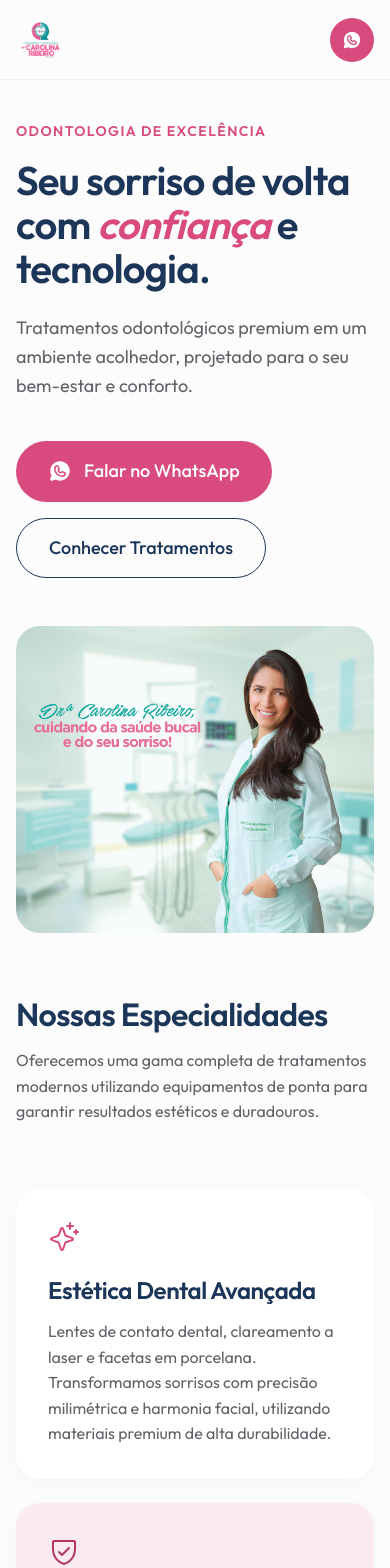
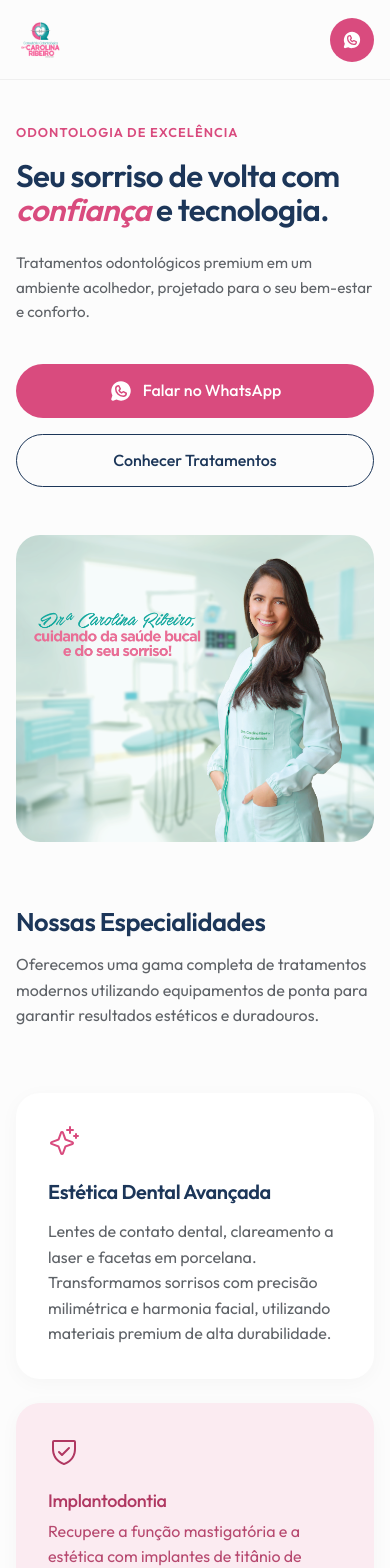
Before and after one commit to feneto7/carolinaribeiro, a React (Vite) app: page / in a window 390 px wide. Shown: the top 1568 px of the page. Built offline with nearby package versions, Linux system fonts and the light colour scheme.

Commit message:
Fix all mobile overflow issues: overflow-x hidden, responsive typography, full-width buttons on mobile

```diff
--- a/src/App.jsx
+++ b/src/App.jsx
@@ -57,11 +57,11 @@ export default function App() {
                   Tratamentos odontológicos premium em um ambiente acolhedor, projetado para o seu bem-estar e conforto.
                 </p>
                 <div className="hero-actions">
-                  <a href={whatsappLink} target="_blank" rel="noopener noreferrer" className="btn-primary">
+                  <a href={whatsappLink} target="_blank" rel="noopener noreferrer" className="btn-primary btn-full-mobile">
                     <WhatsappLogo weight="fill" size={24} />
                     Falar no WhatsApp
                   </a>
-                  <a href="#tratamentos" className="btn-secondary">
+                  <a href="#tratamentos" className="btn-secondary btn-full-mobile">
                     Conhecer Tratamentos
                   </a>
                 </div>
--- a/src/index.css
+++ b/src/index.css
@@ -38,6 +38,7 @@
 
 html {
   scroll-behavior: smooth;
+  overflow-x: hidden;
 }
 
 body {
@@ -47,6 +48,8 @@ body {
   line-height: 1.6;
   -webkit-font-smoothing: antialiased;
   -moz-osx-font-smoothing: grayscale;
+  overflow-x: hidden;
+  width: 100%;
 }
 
 img {
@@ -93,28 +96,37 @@ h1, h2, h3, h4 {
   letter-spacing: -0.02em;
 }
 
-.text-display { font-size: clamp(2.5rem, 5vw + 1rem, 4.5rem); }
-.text-h2 { font-size: clamp(2rem, 4vw + 0.5rem, 3.5rem); }
-.text-h3 { font-size: clamp(1.5rem, 3vw, 2.25rem); }
-.text-h4 { font-size: 1.25rem; font-weight: 500; }
-.text-body { font-size: 1rem; color: var(--color-text-light); max-width: 65ch; }
-.text-lead { font-size: clamp(1.125rem, 2vw, 1.25rem); color: var(--color-text-light); max-width: 55ch; }
-.text-caption { font-size: 0.875rem; text-transform: uppercase; letter-spacing: 0.1em; color: var(--color-pink); font-weight: 600; }
+.text-display { font-size: clamp(1.8rem, 8vw, 4.5rem); }
+.text-h2 { font-size: clamp(1.6rem, 6vw, 3.5rem); }
+.text-h3 { font-size: clamp(1.25rem, 4vw, 2.25rem); }
+.text-h4 { font-size: 1.125rem; font-weight: 500; }
+.text-body { font-size: 1rem; color: var(--color-text-light); }
+.text-lead { font-size: clamp(0.95rem, 2.5vw, 1.25rem); color: var(--color-text-light); }
+.text-caption { font-size: 0.8rem; text-transform: uppercase; letter-spacing: 0.08em; color: var(--color-pink); font-weight: 600; }
 
 /* Components */
 .btn-primary {
   display: inline-flex;
   align-items: center;
   justify-content: center;
-  gap: 0.75rem;
+  gap: 0.625rem;
   background-color: var(--color-pink);
   color: var(--color-white);
-  padding: 1rem 2rem;
+  padding: 0.875rem 1.5rem;
   border-radius: var(--border-radius-pill);
   font-weight: 500;
-  font-size: 1.125rem;
+  font-size: 1rem;
   transition: transform 0.2s cubic-bezier(0.16, 1, 0.3, 1), background-color 0.2s ease, box-shadow 0.2s ease;
   white-space: nowrap;
+  max-width: 100%;
+  box-sizing: border-box;
+}
+
+@media (min-width: 768px) {
+  .btn-primary {
+    padding: 1rem 2rem;
+    font-size: 1.125rem;
+  }
 }
 
 .btn-primary:hover {
@@ -131,15 +143,24 @@ h1, h2, h3, h4 {
   display: inline-flex;
   align-items: center;
   justify-content: center;
-  gap: 0.75rem;
+  gap: 0.625rem;
   background-color: transparent;
   color: var(--color-blue);
   border: 1px solid var(--color-blue);
-  padding: 0.9375rem 2rem;
+  padding: 0.8125rem 1.5rem;
   border-radius: var(--border-radius-pill);
   font-weight: 500;
-  font-size: 1.125rem;
+  font-size: 1rem;
   transition: all 0.2s ease;
+  max-width: 100%;
+  box-sizing: border-box;
+}
+
+@media (min-width: 768px) {
+  .btn-secondary {
+    padding: 0.9375rem 2rem;
+    font-size: 1.125rem;
+  }
 }
 
 .btn-secondary:hover {
@@ -285,14 +306,28 @@ h1, h2, h3, h4 {
 }
 
 .hero-text {
-  max-width: 600px;
+  width: 100%;
+}
+
+@media (min-width: 1024px) {
+  .hero-text {
+    max-width: 600px;
+  }
 }
 
 .hero-actions {
   display: flex;
+  flex-direction: column;
   gap: var(--spacing-4);
   margin-top: var(--spacing-8);
-  flex-wrap: wrap;
+  width: 100%;
+}
+
+@media (min-width: 480px) {
+  .hero-actions {
+    flex-direction: row;
+    flex-wrap: wrap;
+  }
 }
 
 .hero-image-wrapper {
@@ -320,6 +355,17 @@ h1, h2, h3, h4 {
   }
 }
 
+/* Full-width buttons on mobile */
+.btn-full-mobile {
+  width: 100%;
+}
+
+@media (min-width: 480px) {
+  .btn-full-mobile {
+    width: auto;
+  }
+}
+
 /* Footer */
 .footer {
   background-color: var(--color-blue-dark);
```
